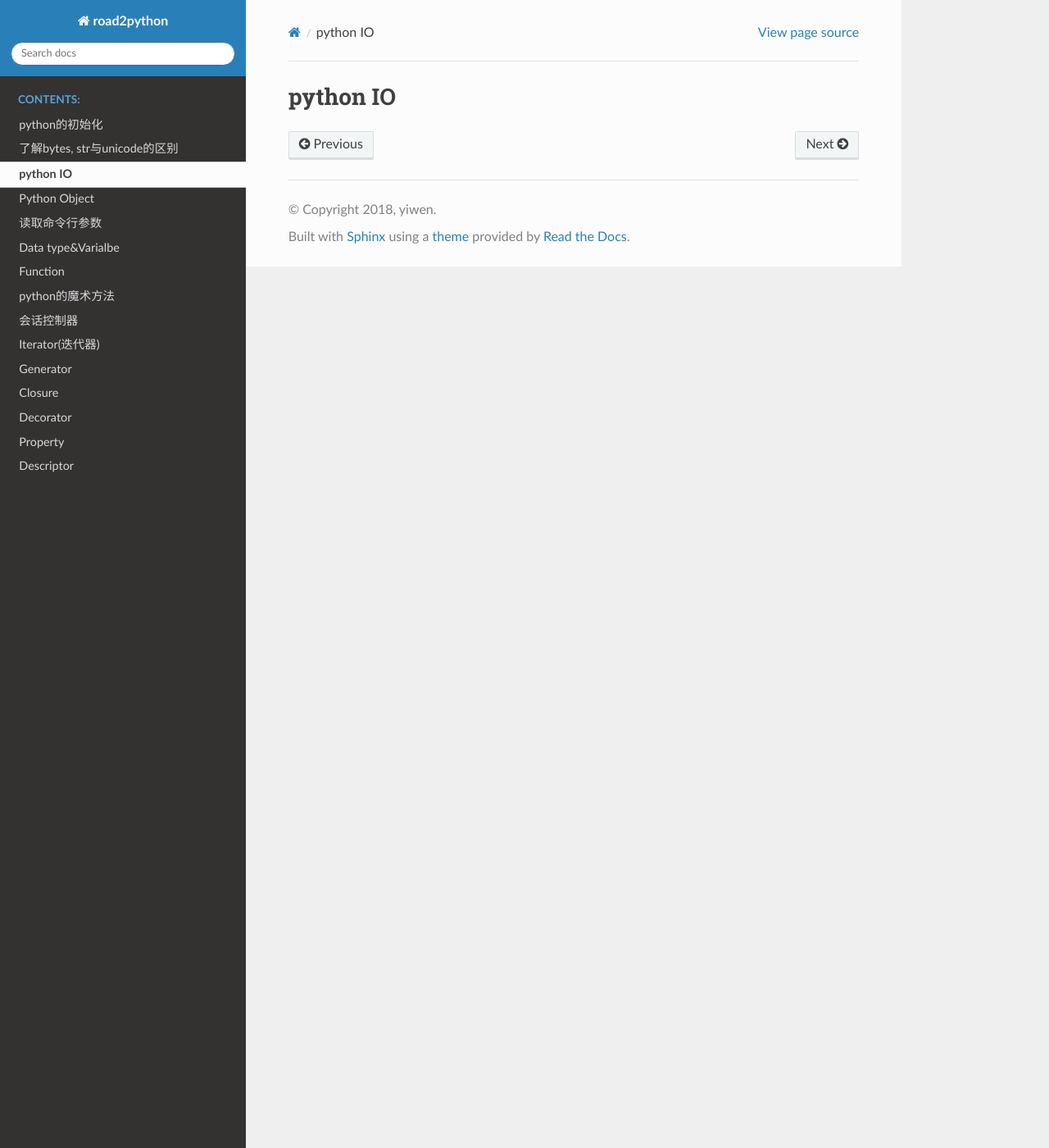
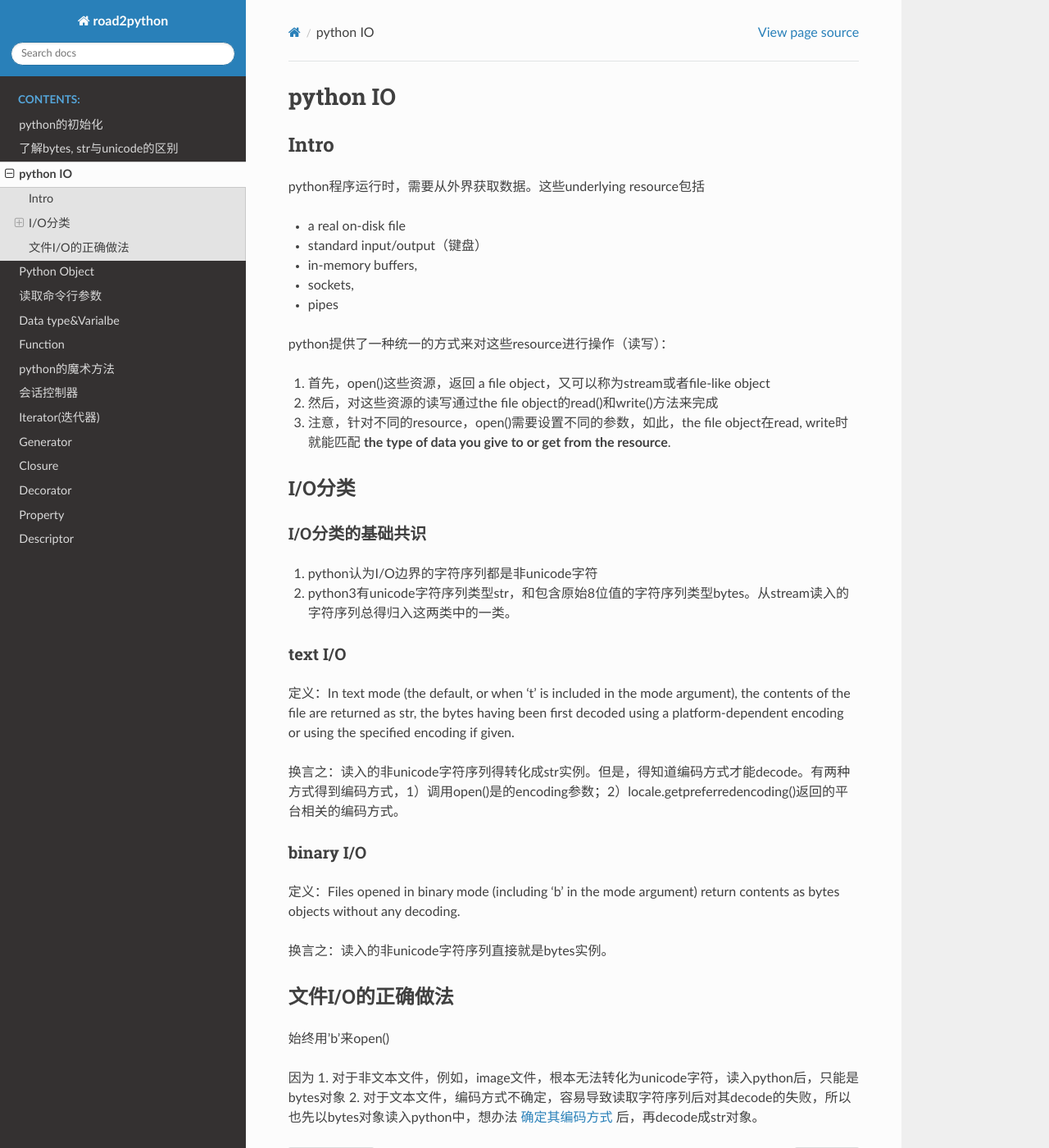
Before and after one commit to yiwenliu/rd2python, a Sphinx documentation site: the page built from source/io.rst, in a window 1280 px wide and 1400 px high. Shown: the whole window at 82% size. Built offline with Sphinx 7.4.7 and the Read the Docs theme 2.0.0, drawn with Linux system fonts in a browser that asks for light colours; formulas are drawn with MathJax 3.

Commit message:
20180902

```diff
--- a/source/io.rst
+++ b/source/io.rst
@@ -1,2 +1,44 @@
 python IO
 ==============
+Intro
+------------
+python程序运行时，需要从外界获取数据。这些underlying resource包括
+
+- a real on-disk file
+- standard input/output（键盘）
+- in-memory buffers,
+- sockets,
+- pipes
+
+python提供了一种统一的方式来对这些resource进行操作（读写）：
+
+1. 首先，open()这些资源，返回 a file object，又可以称为stream或者file-like object
+2. 然后，对这些资源的读写通过the file object的read()和write()方法来完成
+3. 注意，针对不同的resource，open()需要设置不同的参数，如此，the file object在read, write时就能匹配 **the type of data you give to or get from the resource**.
+
+I/O分类
+-----------
+I/O分类的基础共识
+^^^^^^^^^^^^^^^^^^^^^^
+1. python认为I/O边界的字符序列都是非unicode字符
+2. python3有unicode字符序列类型str，和包含原始8位值的字符序列类型bytes。从stream读入的字符序列总得归入这两类中的一类。
+
+text I/O
+^^^^^^^^^^^
+定义：In text mode (the default, or when 't' is included in the mode argument), the contents of the file are returned as str, the bytes having been first decoded using a platform-dependent encoding or using the specified encoding if given.
+
+换言之：读入的非unicode字符序列得转化成str实例。但是，得知道编码方式才能decode。有两种方式得到编码方式，1）调用open()是的encoding参数；2）locale.getpreferredencoding()返回的平台相关的编码方式。
+
+binary I/O
+^^^^^^^^^^^^^
+定义：Files opened in binary mode (including 'b' in the mode argument) return contents as bytes objects without any decoding.
+
+换言之：读入的非unicode字符序列直接就是bytes实例。
+
+文件I/O的正确做法
+--------------------
+始终用'b'来open()
+
+因为
+1. 对于非文本文件，例如，image文件，根本无法转化为unicode字符，读入python后，只能是bytes对象
+2. 对于文本文件，编码方式不确定，容易导致读取字符序列后对其decode的失败，所以也先以bytes对象读入python中，想办法 :ref:`确定其编码方式 <detect-codec>` 后，再decode成str对象。
```
Also changed, not shown: source/codec.rst (+12 -12 lines).
